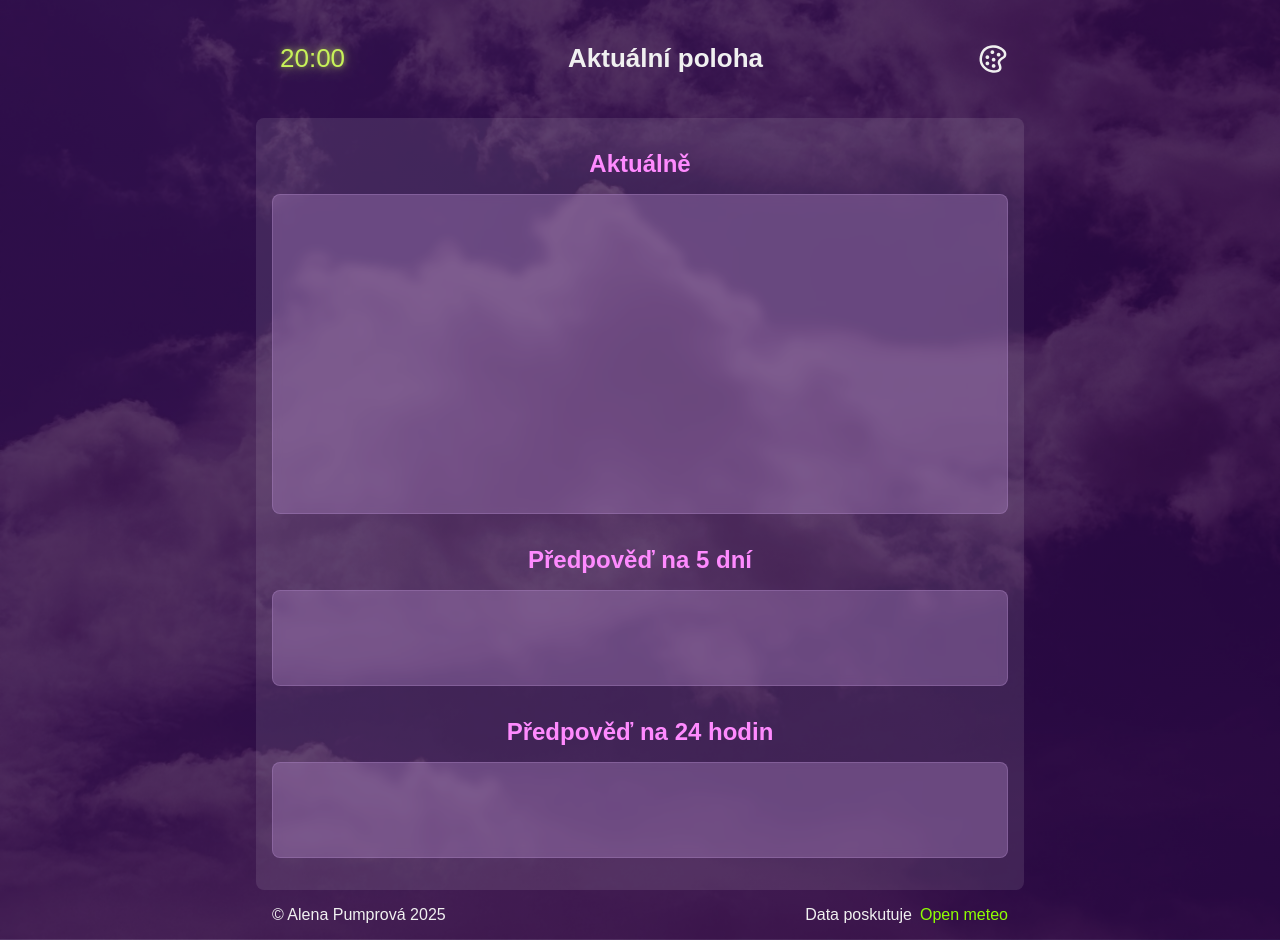
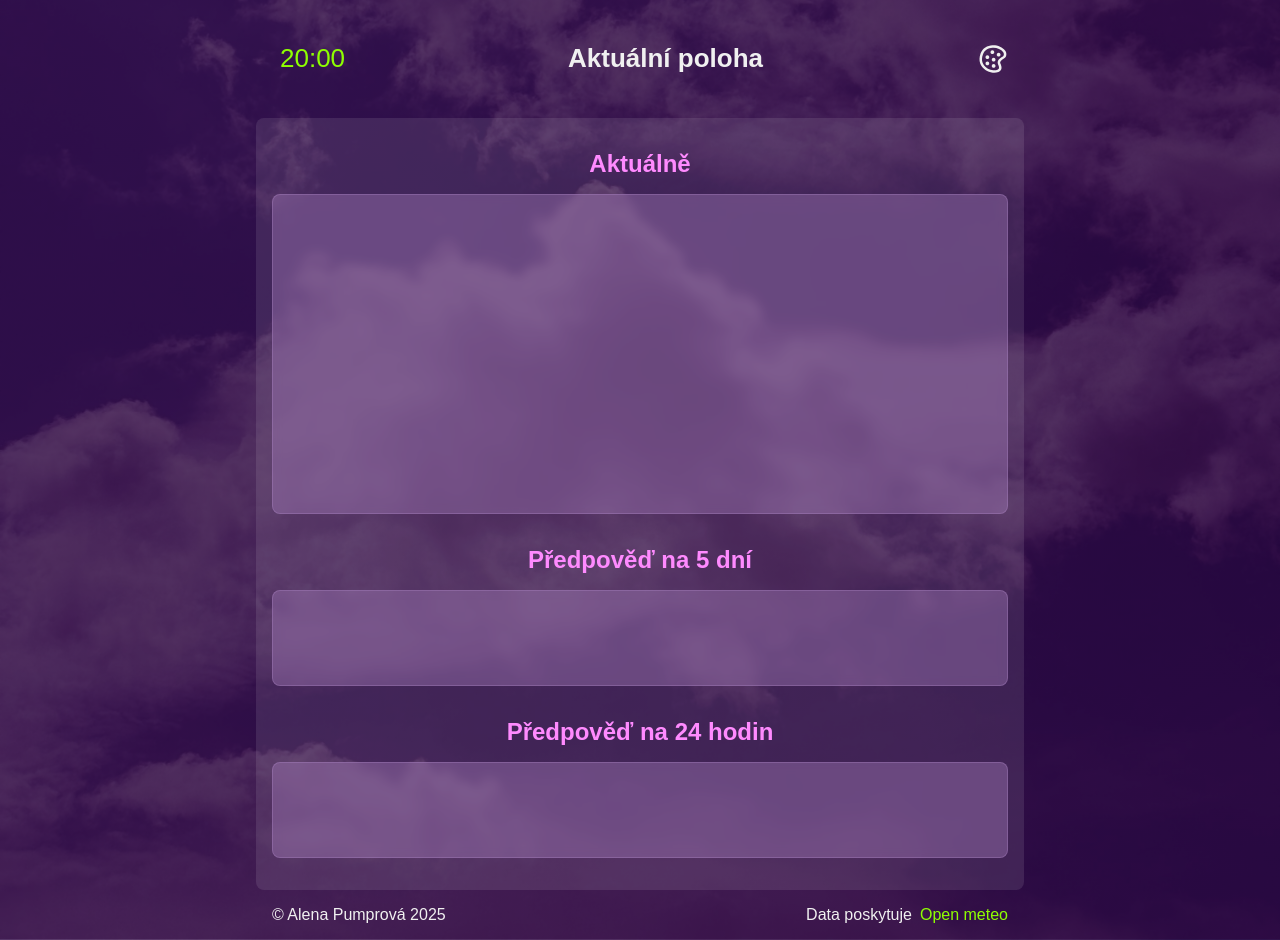
Before and after one commit to Alena0490/Weather-app, a plain HTML site: page index.html in a window 1280 px wide. Drawn offline with Linux system fonts and the light colour scheme.

Commit message:
removing glow efect

```diff
--- a/index.html
+++ b/index.html
@@ -56,7 +56,7 @@
   <footer>
     <p class="copy">&copy; Alena Pumprová 2025</p>
     <p class="source">
-        Data poskutuje
+        Data poskytuje
         <a href="https://open-meteo.com/">
             Open&nbsp;meteo
         </a>
--- a/style.css
+++ b/style.css
@@ -49,11 +49,11 @@ header {
     border-radius: 0.5rem;
     color: var(--complementary-color);
     margin-right: 1rem;
-    filter: brightness(1.3) saturate(0.6);
+    /* filter: brightness(1.3) saturate(0.6);
      text-shadow:
     0 0 4px var(--complementary-color-shadow),
     0 0 8px var(--complementary-color-shadow),
-    0 0 16px var(--complementary-color-shadow);
+    0 0 16px var(--complementary-color-shadow); */
 }
 
 label {
```
